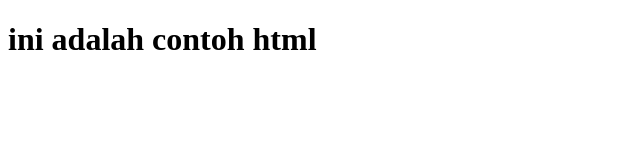
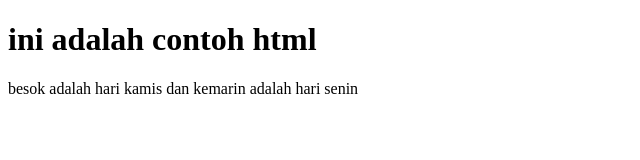
Before and after one commit to IzzNuke/project-laravel, a plain HTML site: page index.html in a window 1280 px wide. Shown: the whole page, without its empty margins (0-640 px from the left). Drawn offline with Linux system fonts and the light colour scheme.

Commit message:
add tanggal

```diff
--- a/index.html
+++ b/index.html
@@ -7,5 +7,7 @@
 </head>
 <body>
     <h1>ini adalah contoh html</h1>
+
+    besok adalah hari kamis dan kemarin adalah hari senin
 </body>
 </html>
```
